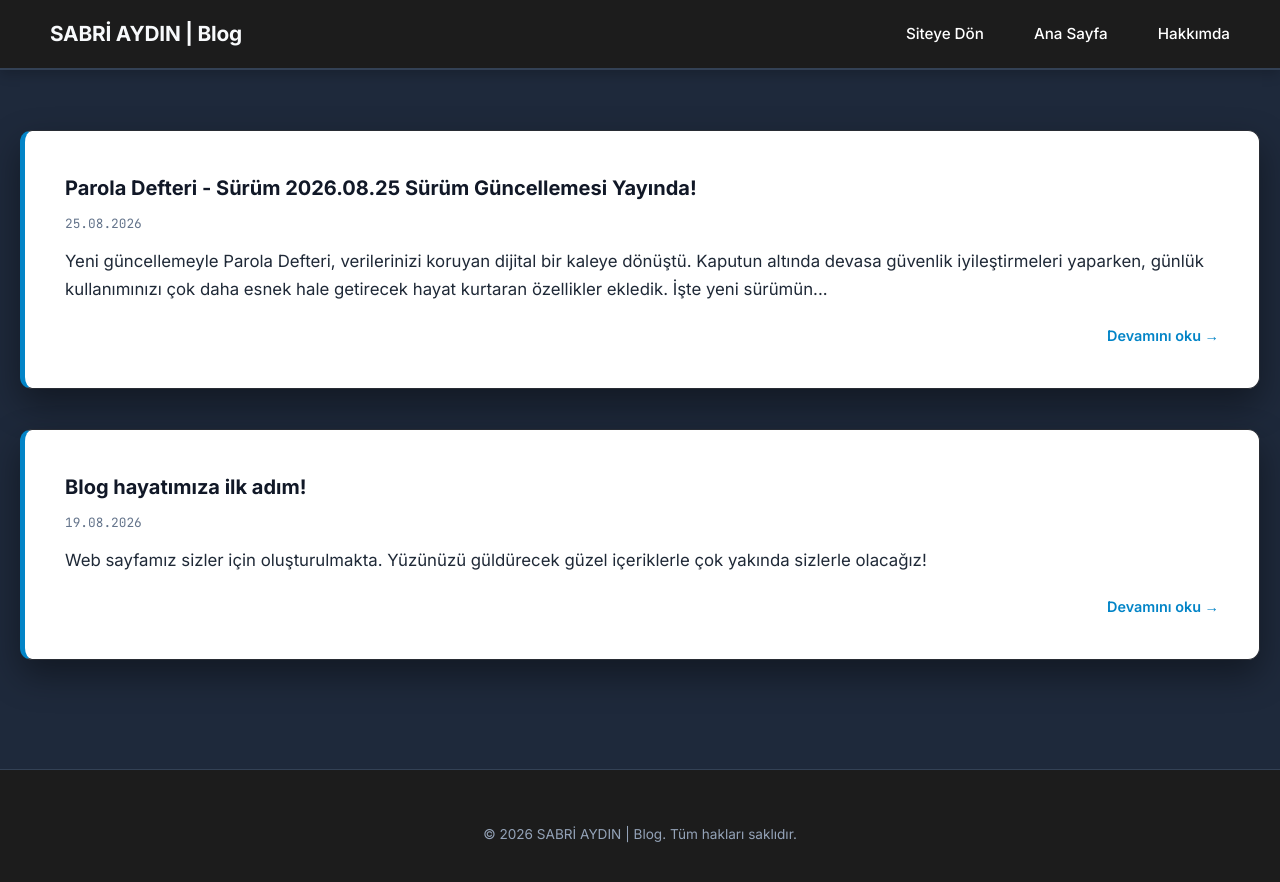
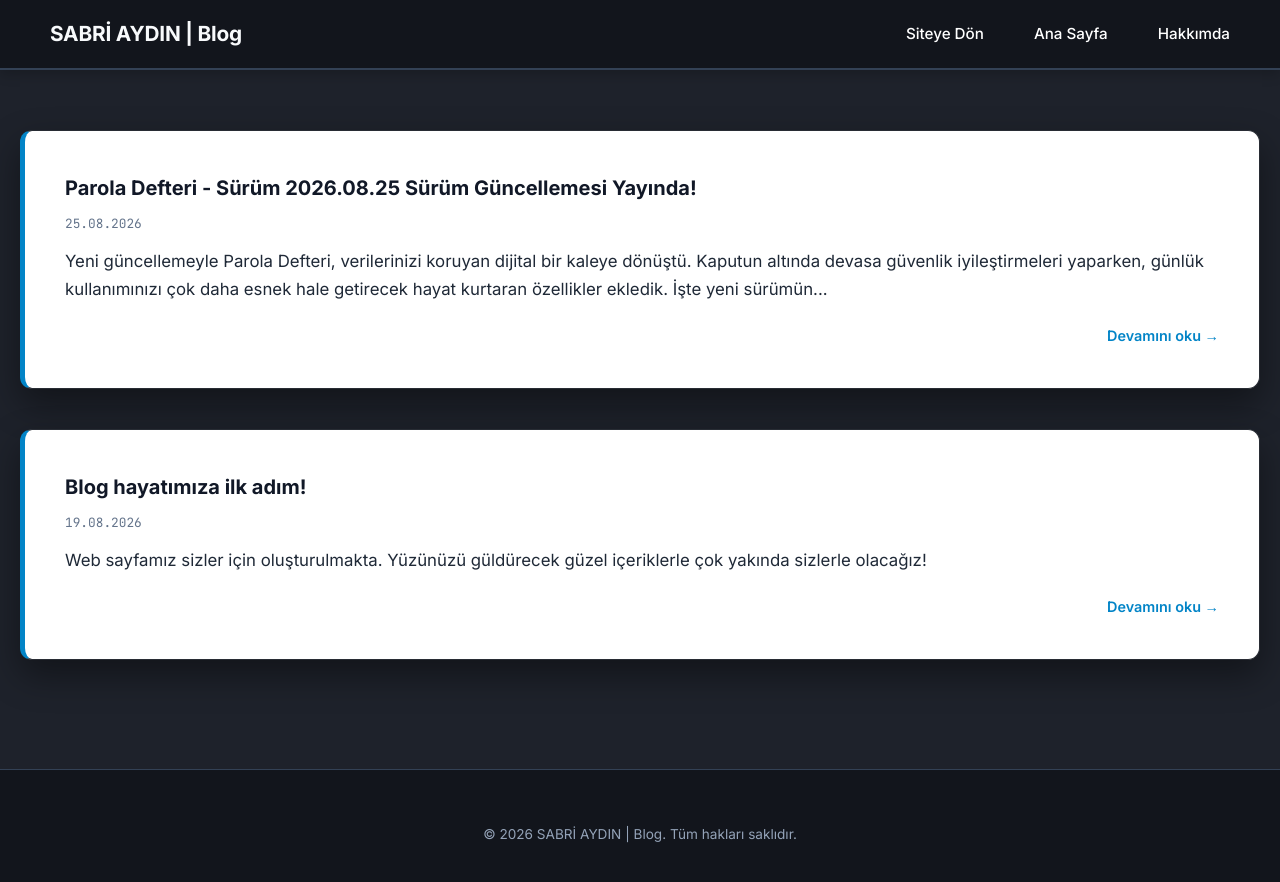
Before and after one commit to sabriaydin/blog, a Jekyll site: the page built from index.html, in a window 1280 px wide. Shown: the top 882 px of the page. Built offline with Jekyll 4.4.1, drawn with Linux system fonts in a browser that asks for light colours; the list of posts is cut into pages by our own code.

Commit message:
Update default.html

```diff
--- a/_layouts/default.html
+++ b/_layouts/default.html
@@ -13,9 +13,9 @@
 
     :root {
       /* Farklı alanlar için farklı tonlar */
-      --bg-color: #1e293b;        /* Body: Derin lacivert arkaplan */
-      --header-bg: #1c1c1c;       /* Header: Daha açık gri/mavi ton */
-      --footer-bg: #1c1c1c;       /* Footer: En koyu ton (neredeyse siyah) */
+      --bg-color: #1e222b;        /* Body: Derin lacivert arkaplan */
+      --header-bg: #12151c;       /* Header: Daha açık gri/mavi ton */
+      --footer-bg: #12151c;       /* Footer: En koyu ton (neredeyse siyah) */
 
       /* Post ve İçerik (Bağımsız beyaz kağıt efekti) */
       --card-bg: #ffffff;
```
